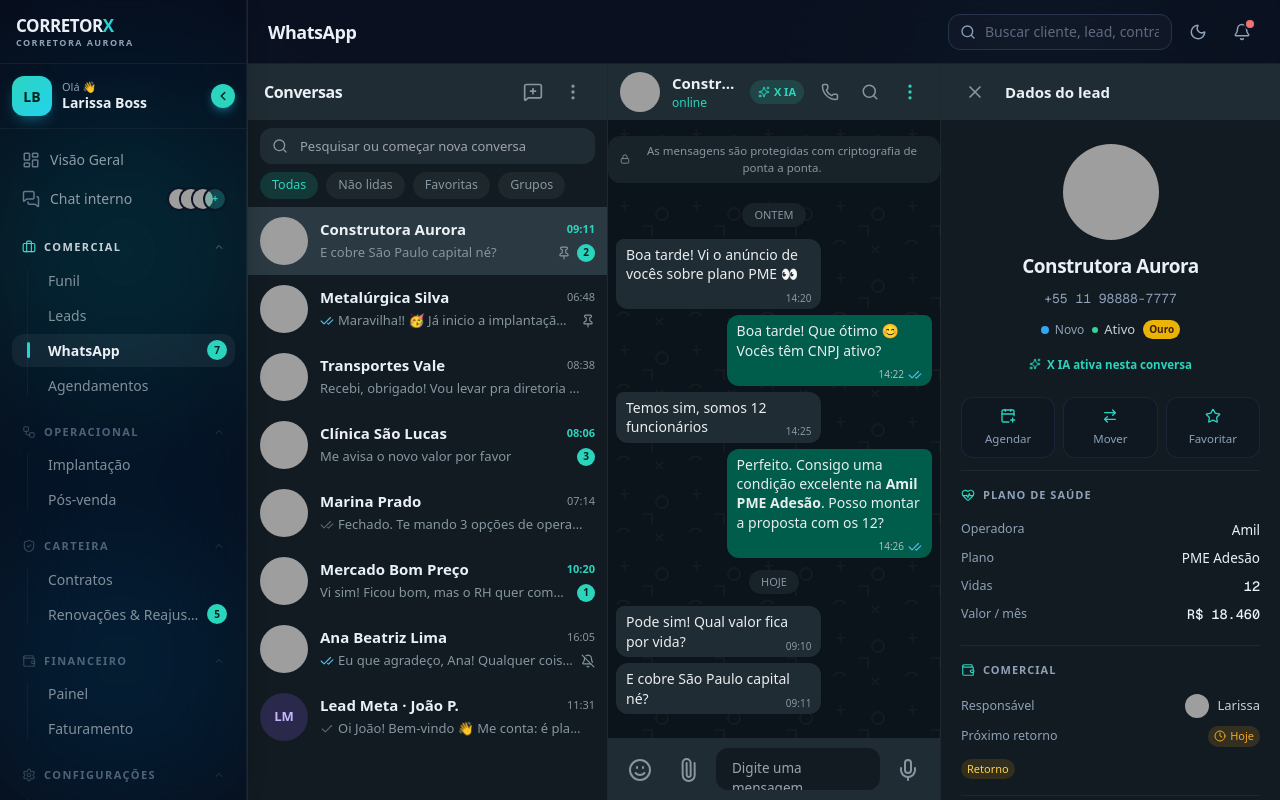
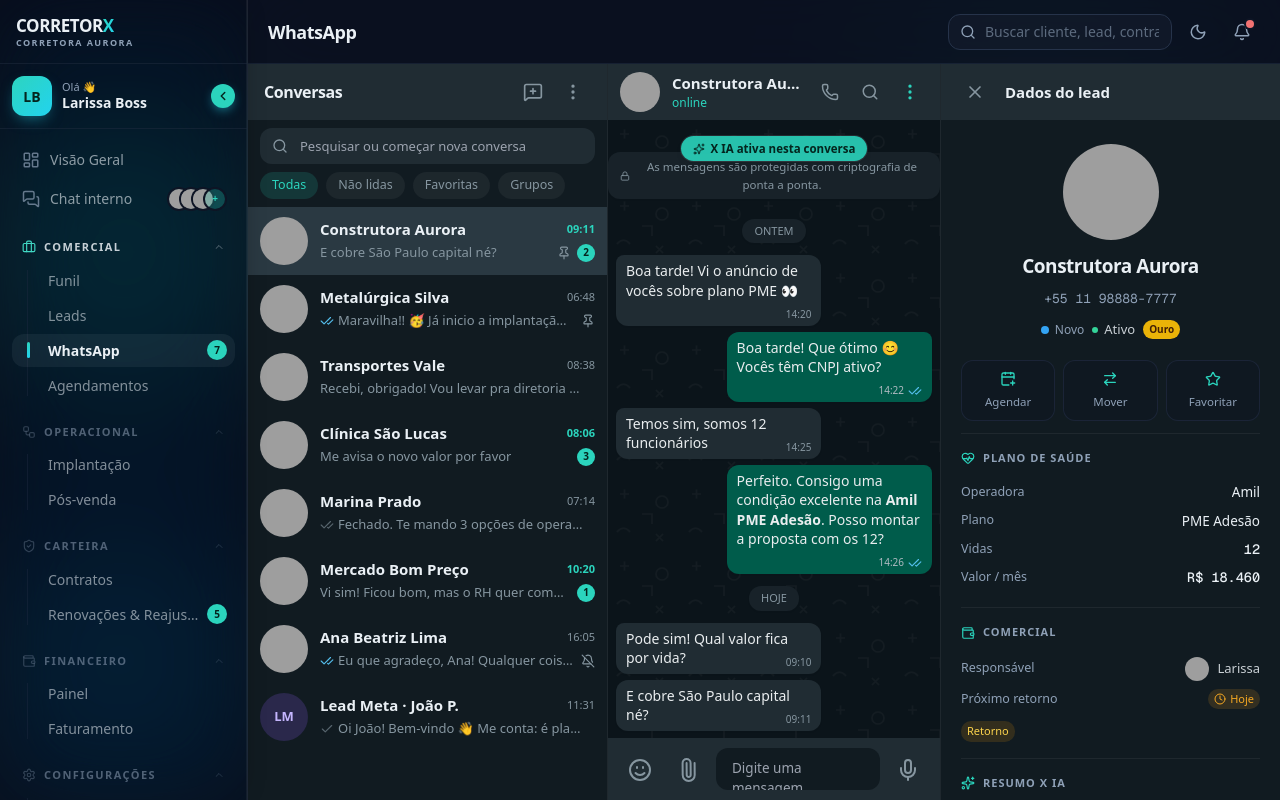
Before and after one commit to otomsales/corretorx-frontend, a React (Vite) app: page /app/chat in a window 1280 px wide. Built offline with nearby package versions, Linux system fonts and the light colour scheme; grey boxes are pictures that could not be loaded; a web font is replaced by a local one.

Commit message:
WhatsApp: badge 'X IA ativa' flutuando sobre o chat (sticky), removido do painel/header

```diff
--- a/src/pages/Whatsapp.tsx
+++ b/src/pages/Whatsapp.tsx
@@ -198,7 +198,6 @@ function ChatThread({ conv, onSend, onBack, onTogglePanel, panelOpen }: {
           </div>
         </button>
         <div className="flex items-center gap-1">
-          {conv.aiOn && <span className="mr-1 hidden items-center gap-1 rounded-full bg-teal/15 px-2 py-1 text-[11px] font-semibold text-teal xl:flex"><Sparkles className="h-3 w-3" /> X IA</span>}
           <button title="Ligar" className={cn('grid h-9 w-9 place-items-center rounded-full', wa.sub, 'hover:bg-black/5 dark:hover:bg-white/10')}><Phone className="h-[18px] w-[18px]" /></button>
           <button title="Buscar" className={cn('grid h-9 w-9 place-items-center rounded-full', wa.sub, 'hover:bg-black/5 dark:hover:bg-white/10')}><Search className="h-[18px] w-[18px]" /></button>
           <button title="Painel do lead" onClick={onTogglePanel} className={cn('grid h-9 w-9 place-items-center rounded-full hover:bg-black/5 dark:hover:bg-white/10', panelOpen ? 'text-teal' : wa.sub)}><MoreVertical className="h-5 w-5" /></button>
@@ -208,6 +207,11 @@ function ChatThread({ conv, onSend, onBack, onTogglePanel, panelOpen }: {
       {/* mensagens */}
       <div className={cn('col-scroll relative flex-1 overflow-y-auto py-4', wa.wall)} style={{ backgroundImage: DOODLE }}>
         <div className="mx-auto flex max-w-3xl flex-col gap-1.5">
+          {conv.aiOn && (
+            <div className="sticky top-0 z-10 mx-auto mb-1.5 flex justify-center">
+              <span className="inline-flex items-center gap-1.5 rounded-full bg-teal/90 px-3 py-1 text-[11.5px] font-semibold text-primary-foreground shadow-md ring-1 ring-white/10 backdrop-blur-sm"><Sparkles className="h-3 w-3" /> X IA ativa nesta conversa</span>
+            </div>
+          )}
           <div className="mx-auto mb-2 flex items-center gap-1.5 rounded-lg bg-[#fdf4c5] px-3 py-1.5 text-center text-[11.5px] text-[#54656f] shadow-sm dark:bg-[#182229] dark:text-[#8696a0]">
             <Lock className="h-3 w-3" /> As mensagens são protegidas com criptografia de ponta a ponta.
           </div>
@@ -288,9 +292,6 @@ function LeadPanel({ conv, onClose }: { conv: WaConv; onClose: () => void }) {
               <StatusDot s={lifecycleOf(lead)} />
               <TierPill t={lead.tier} />
             </div>
-          )}
-          {conv.aiOn && (
-            <span className="mt-1 inline-flex items-center gap-1.5 rounded-full bg-teal/12 px-2.5 py-1 text-[11.5px] font-semibold text-teal"><Sparkles className="h-3 w-3" /> X IA ativa nesta conversa</span>
           )}
         </div>
 
```
